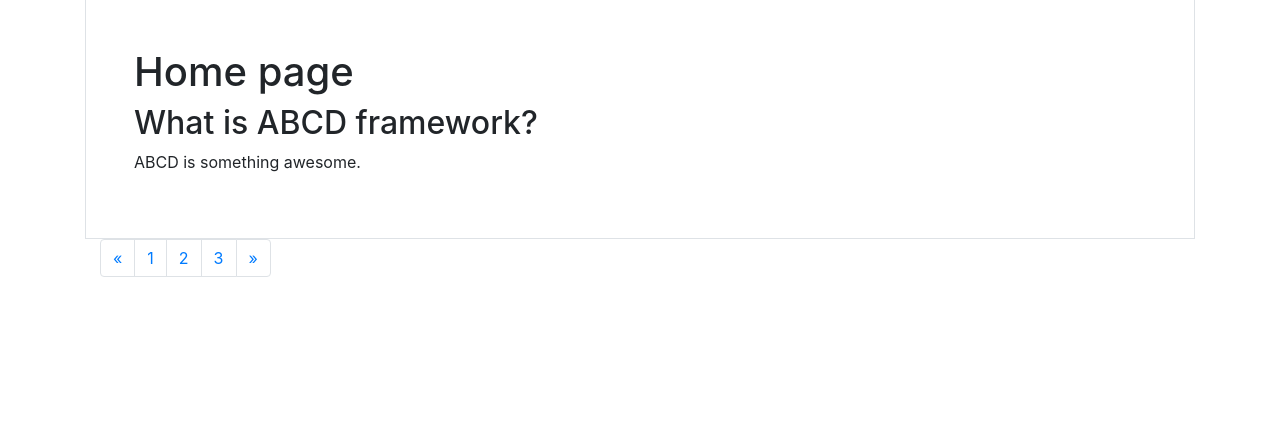
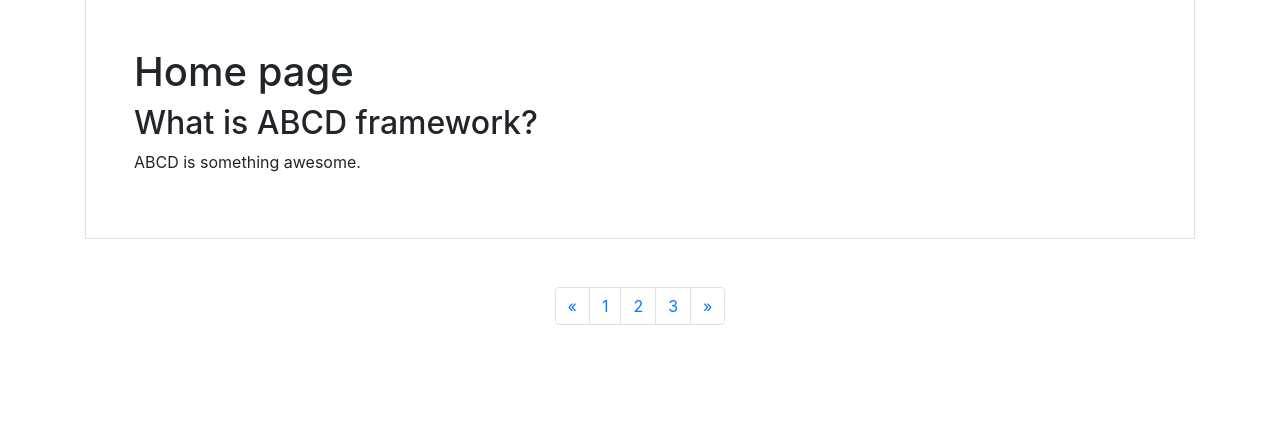
Before and after one commit to ivanderjmw/hfg2021, a Django app: page /abcd in a window 1280 px wide. Shown: the part 49-478 px from the top of the page. Run offline with Django 3.2, Linux system fonts and the light colour scheme; some libraries are stand-ins or nearby versions.

Commit message:
Center page navigation

```diff
--- a/abcd/templates/abcd/pagelayout.html
+++ b/abcd/templates/abcd/pagelayout.html
@@ -22,7 +22,8 @@
     {% endblock %}
   </div>
 
-  <div class="container mx-auto w-100">
+  <div class="row mt-5">
+    <div class="mx-auto">
     <nav aria-label="Page navigation example">
       <ul class="pagination">
         <li class="page-item">
@@ -42,6 +43,7 @@
         </li>
       </ul>
     </nav>
+    </div>
   </div>
 </body>
 </html>
```
